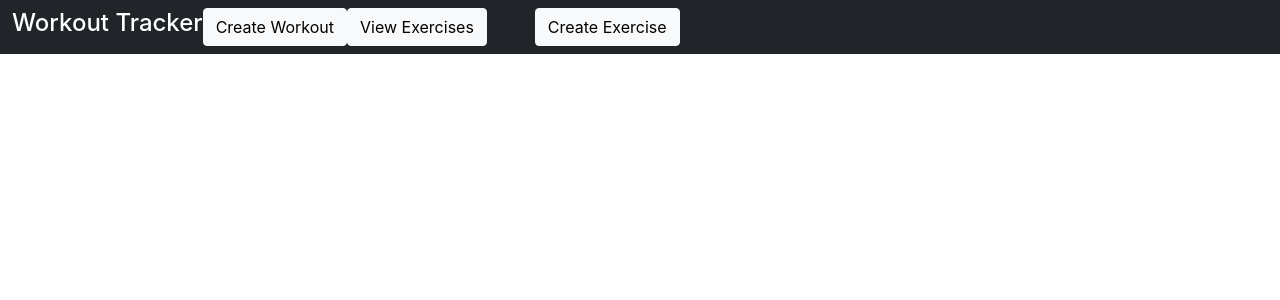
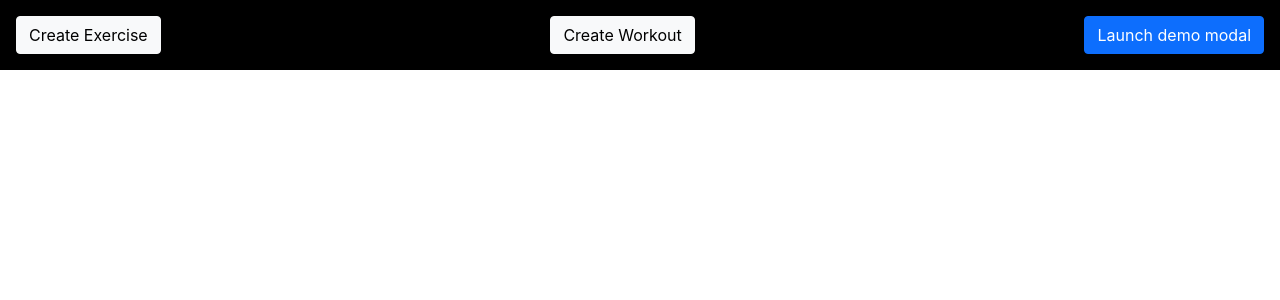
Before and after one commit to Brady1052/workout-app, a React (Create React App) app: page / in a window 1280 px wide. Shown: the top 300 px of the page. Built offline with nearby package versions, Linux system fonts and the light colour scheme.

Commit message:
several minor styling changes. Creating own navbar. Navbar is fixed to the top of the page. Cards have rounded edges. Bug in the workout modal is fixed. Remove workout UI button added (not functional), workout name is now centered over the table.And tables are centered in the middle of the page

```diff
--- a/src/App.js
+++ b/src/App.js
@@ -8,7 +8,9 @@ import WorkoutTable from './components/UI/WorkoutTable';
 function App() {
   return (
     <React.Fragment>
-      <NavBar />
+      <div>
+        <NavBar />
+      </div>
       {/* <Route path="/" element={<Home />} /> */}
       <ExerciseCard />
       <WorkoutTable key={Math.random().toString()} />
--- /dev/null
+++ b/src/components/Layout/Navbar.css
@@ -0,0 +1,25 @@
+.nav-container {
+  display: flex;
+  justify-content: space-between;
+  z-index: 1;
+  position: fixed;
+  top: 0;
+  width: 100%;
+  background-color: black;
+  padding: 1rem;
+}
+
+body.modal-open div.modal-backdrop {
+  z-index: 0;
+}
+
+.exercise-modal-container {
+  background-color: aqua;
+}
+
+@media (max-width: 400px) {
+  .exercise-modal-container {
+    line-height: 1px;
+    background-color: brown;
+  }
+}
--- a/src/components/Layout/Navbar.js
+++ b/src/components/Layout/Navbar.js
@@ -1,47 +1,20 @@
 import React from 'react';
-import classes from './Navbar.module.css';
+import './Navbar.css';
 import ExerciseModal from '../Modals/ExerciseModal.js';
 import WorkoutModal from '../Modals/WorkoutModal.js';
+import PracticeModal from './PracticeModal';
 
 function NavBar() {
   return (
     <React.Fragment>
-      <nav className={`navbar d-flex navbar-expand-sm navbar-dark bg-dark `}>
-        <div className="container-fluid">
-          <h4 id={classes['color-white']} className={`navbar-brand}`}>
-            Workout Tracker
-          </h4>
+      <div>
+        <nav className="nav-container">
+          <ExerciseModal />
 
-          <button
-            className="navbar-toggler"
-            type="button"
-            data-bs-toggle="collapse"
-            data-bs-target="#mobileNavbar"
-            aria-controls="#mobile-Navbar"
-            aria-expanded="false"
-            aria-label="Toggle navigation"
-          >
-            <span className="navbar-toggler-icon text-light"></span>
-          </button>
-          <div className="collapse navbar-collapse" id="mobileNavbar">
-            <WorkoutModal />
-
-            <ul className="navbar-nav me-5 mb-lg-0">
-              <li className="nav-item">
-                <button
-                  type="button"
-                  className="btn btn-light"
-                  id={classes.btn}
-                >
-                  View Exercises
-                </button>
-              </li>
-            </ul>
-
-            <ExerciseModal />
-          </div>
-        </div>
-      </nav>
+          <WorkoutModal />
+          <PracticeModal />
+        </nav>
+      </div>
     </React.Fragment>
   );
 }
--- a/src/components/Layout/Navbar.module.css
+++ /dev/null
@@ -1,20 +0,0 @@
-#color-white {
-  color: white;
-}
-
-#btn:hover {
-  background-color: rgb(214, 214, 214);
-}
-
-.container {
-  display: flex;
-}
-
-#btn {
-  justify-self: center;
-}
-
-#mobileNavbar {
-  display: flex;
-  justify-content: space-between;
-}
--- /dev/null
+++ b/src/components/Layout/PracticeModal.js
@@ -0,0 +1,58 @@
+import React from 'react';
+
+function PracticeModal() {
+  return (
+    <React.Fragment>
+      <button
+        type="button"
+        class="btn btn-primary"
+        data-bs-toggle="modal"
+        data-bs-target="#exampleModal"
+      >
+        Launch demo modal
+      </button>
+
+      <div
+        class="modal"
+        id="exampleModal"
+        tabindex="-1"
+        role="dialog"
+        aria-labelledby="exampleModalLabel"
+        aria-hidden="true"
+      >
+        <div class="modal-dialog" role="document">
+          <div class="modal-content">
+            <div class="modal-header">
+              <h5 class="modal-title" id="exampleModalLabel">
+                Modal title
+              </h5>
+              <button
+                type="button"
+                class="close"
+                data-dismiss="modal"
+                aria-label="Close"
+              >
+                <span aria-hidden="true">&times;</span>
+              </button>
+            </div>
+            <div class="modal-body">...</div>
+            <div class="modal-footer">
+              <button
+                type="button"
+                class="btn btn-secondary"
+                data-dismiss="modal"
+              >
+                Close
+              </button>
+              <button type="button" class="btn btn-primary">
+                Save changes
+              </button>
+            </div>
+          </div>
+        </div>
+      </div>
+    </React.Fragment>
+  );
+}
+
+export default PracticeModal;
--- a/src/components/Modals/WorkoutModal.js
+++ b/src/components/Modals/WorkoutModal.js
@@ -18,6 +18,7 @@ function WorkoutModal() {
   const eraseTable = () => {
     setAddedExercise(false);
     ctx.setFormArray([]);
+    ctx.setWorkoutName('');
   };
 
   const submitForm = () => {
@@ -25,6 +26,8 @@ function WorkoutModal() {
     ctx.saveWorkoutHandler();
     ctx.setFormArray([]);
   };
+
+  const [highlightedExercise, setHighlightedExercise] = useState('');
 
   return (
     <React.Fragment>
@@ -55,7 +58,6 @@ function WorkoutModal() {
                 </h5>
               </div>
             </div>
-
             <div className={`modal-body ${classes['modal-container']}`}>
               <div className="mb-3 form-floating">
                 <input
--- a/src/components/UI/ExerciseCard.js
+++ b/src/components/UI/ExerciseCard.js
@@ -19,7 +19,14 @@ function ExerciseCard() {
                 <div className={`container ${classes.card}`}>
                   <div className="col">
                     <div className="col ">
-                      <div className="card" style={{ width: '18rem' }}>
+                      <div
+                        className="card"
+                        style={{
+                          width: '18rem',
+                          borderRadius: '25px',
+                          marginTop: '8rem',
+                        }}
+                      >
                         <div className="card-body">
                           <div className="text-center">
                             <h5 className="card-title">{exercise.type}</h5>
--- a/src/components/UI/FormWorkoutTable.js
+++ b/src/components/UI/FormWorkoutTable.js
@@ -18,6 +18,7 @@ function WorkoutTable() {
         </thead>
         <tbody>
           {ctx.formArray.map((exercise) => {
+            console.log(ctx.formArray);
             return (
               <tr key={Math.random().toString()}>
                 <th scope="row">{exercise.name}</th>
--- a/src/components/UI/WorkoutTable.js
+++ b/src/components/UI/WorkoutTable.js
@@ -21,14 +21,28 @@ function WorkoutTable() {
     return map;
   };
   return (
-    <React.Fragment>
+    <div
+      style={{
+        display: 'flex',
+        flexDirection: 'column',
+        alignItems: 'center',
+      }}
+    >
       {ctx.workouts.map((workout) => {
         return (
-          <React.Fragment>
-            <h1>{workout.workoutName}</h1>
+          <div key={Math.random().toString()}>
+            <h1 style={{ textAlign: 'center', color: 'blue' }}>
+              {workout.workoutName}
+            </h1>
             <table
               key={Math.random().toString()}
               className="table table-striped"
+              style={{
+                maxWidth: '50rem',
+                minWidth: '50rem',
+                alignSelf: 'center',
+                position: 'relative',
+              }}
             >
               <thead>
                 <tr>
@@ -41,10 +55,19 @@ function WorkoutTable() {
               </thead>
               <tbody>{exerciseInfo(workout.exercises)}</tbody>
             </table>
-          </React.Fragment>
+            <button
+              style={{
+                maxWidth: '100%',
+                minWidth: '100%',
+                backgroundColor: 'red',
+              }}
+            >
+              Remove Workout
+            </button>
+          </div>
         );
       })}
-    </React.Fragment>
+    </div>
   );
 }
 
--- a/src/context/workouts-context.js
+++ b/src/context/workouts-context.js
@@ -155,7 +155,7 @@ export const WorkoutsContextProvider = (props) => {
   const workoutNameHandler = (e) => {
     setWorkoutName(e.target.value);
   };
-
+  // Creats the workout object that is saved in local storage and reverts all the input in the workout modal back to their default value
   const saveWorkoutHandler = () => {
     const workoutData = {
       key: Math.random().toString(),
@@ -169,17 +169,12 @@ export const WorkoutsContextProvider = (props) => {
     setWorkoutName('');
   };
 
-  //   Effect for the table that is displayed everytime the user adds an exerise to their workout
+  //   Function for the table that is displayed everytime the user adds an exerise to their workout -  Also adds their selected exercise to storage
   const displayExerciseTable = () => {
     for (let i = 0; i < exercises.length; i++) {
       if (exercises[i].name === selectedExerciseName) {
         setFormArray((prev) => {
-          return [
-            ...prev,
-            { key: Math.random().toString() },
-            Math.random().toString(),
-            exercises[i],
-          ];
+          return [...prev, exercises[i]];
         });
         setSelectedExercises((prev) => {
           return [...prev, exercises[i]];
@@ -228,9 +223,11 @@ export const WorkoutsContextProvider = (props) => {
         numReps: numReps,
         formArray: formArray,
         workouts: workouts,
+        workoutName: workoutName,
         selectedExerciseName: selectedExerciseName,
         saveWorkoutHandler: saveWorkoutHandler,
         setFormArray: setFormArray,
+        setWorkoutName: setWorkoutName,
         displayExerciseTable: displayExerciseTable,
         selectedExerciseNameHandler: selectedExerciseNameHandler,
         workoutNameHandler: workoutNameHandler,
```
